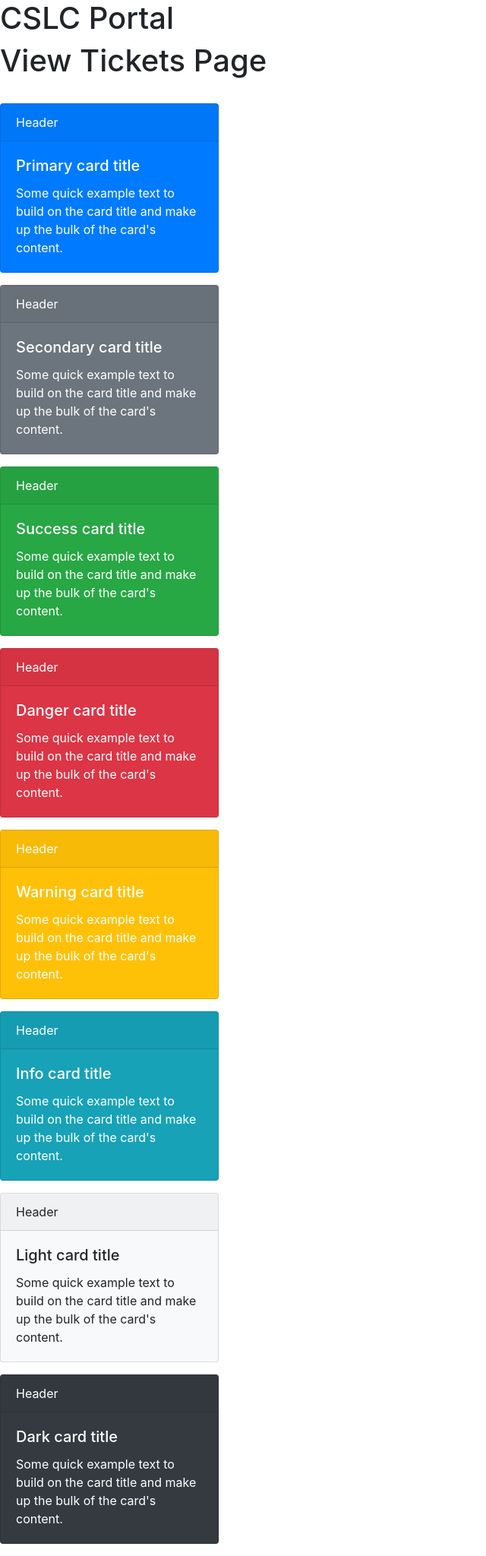
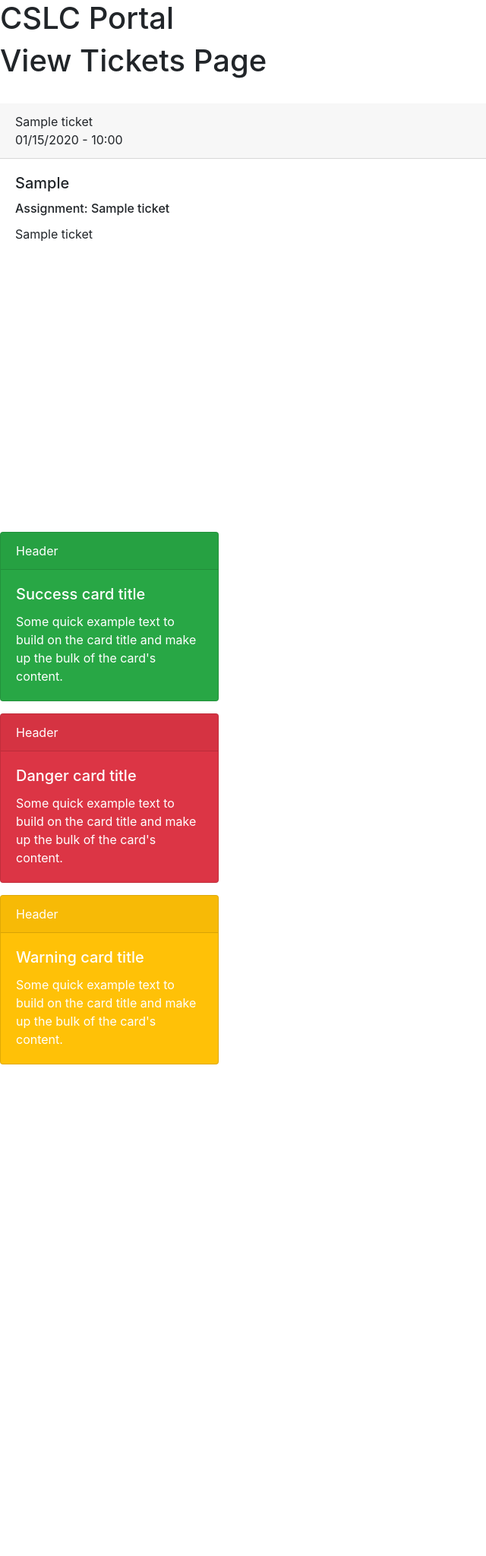
Before and after one commit to CSLC-Portal/UNO-CSLC-Ticket-Portal, a Flask app: template portal/app/templates/view_tickets.html in a window 1280 px wide. Shown: the whole page at 76% size, without its empty margins (0-640 px from the left). After the commit the page ends 1401 px from the top, so only its background shows below. Run offline with Flask 3, Linux system fonts and the light colour scheme; the template is opened without the code that fills it: values that come from a table or form of the project are taken from there, others are empty; tables that the repository leaves empty hold one stand-in row (values such as "Sample post"); parts of the project's set-up code (start-up, migrations or seed data) failed here and were passed over.

Commit message:
added jinja to display tickets in html

```diff
--- a/portal/app/templates/view_tickets.html
+++ b/portal/app/templates/view_tickets.html
@@ -4,20 +4,26 @@
 
 <h1>View Tickets Page</h1><br>
 
-<div class="card text-white bg-primary mb-3" style="max-width: 18rem;">
-    <div class="card-header">Header</div>
+{% for ticket in tickets %}
+    {% if ticket.status == m.Status.Open %}
+    <div class="card text-white bg-danger mb-3" style="max-width: 18rem;">
+    {% elif ticket.status == m.Status.Claimed %}
+    <div class="card text-white bg-warning mb-3" style="max-width: 18rem;"></div>
+    {% elif ticket.status == m.Status.Closed %}
+    <div class="card text-white bg-success mb-3" style="max-width: 18rem;"></div>
+    {% endif %}
+    <div class="card-header">{{ ticket.student_name }} <br> {{ ticket.time_created.strftime('%m/%d/%Y - %H:%M') }}</div>
     <div class="card-body">
-      <h5 class="card-title">Primary card title</h5>
-      <p class="card-text">Some quick example text to build on the card title and make up the bulk of the card's content.</p>
+      <h5 class="card-title">{{ ticket.course }}</h5>
+      <h6 class="card-title">Assignment: {{ ticket.assignment_name }}</h6>
+      <p class="card-text">{{ ticket.specific_question }}</p>
     </div>
-  </div>
-  <div class="card text-white bg-secondary mb-3" style="max-width: 18rem;">
-    <div class="card-header">Header</div>
-    <div class="card-body">
-      <h5 class="card-title">Secondary card title</h5>
-      <p class="card-text">Some quick example text to build on the card title and make up the bulk of the card's content.</p>
-    </div>
-  </div>
+</div>
+
+{% endfor %}
+
+
+<br><br><br><br><br><br><br><br><br><br><br><br><br><br><br>
   <div class="card text-white bg-success mb-3" style="max-width: 18rem;">
     <div class="card-header">Header</div>
     <div class="card-body">
@@ -39,25 +45,5 @@
       <p class="card-text">Some quick example text to build on the card title and make up the bulk of the card's content.</p>
     </div>
   </div>
-  <div class="card text-white bg-info mb-3" style="max-width: 18rem;">
-    <div class="card-header">Header</div>
-    <div class="card-body">
-      <h5 class="card-title">Info card title</h5>
-      <p class="card-text">Some quick example text to build on the card title and make up the bulk of the card's content.</p>
-    </div>
-  </div>
-  <div class="card bg-light mb-3" style="max-width: 18rem;">
-    <div class="card-header">Header</div>
-    <div class="card-body">
-      <h5 class="card-title">Light card title</h5>
-      <p class="card-text">Some quick example text to build on the card title and make up the bulk of the card's content.</p>
-    </div>
-  </div>
-  <div class="card text-white bg-dark mb-3" style="max-width: 18rem;">
-    <div class="card-header">Header</div>
-    <div class="card-body">
-      <h5 class="card-title">Dark card title</h5>
-      <p class="card-text">Some quick example text to build on the card title and make up the bulk of the card's content.</p>
-    </div>
-  </div>
+
 {% endblock %}
```
Also changed, not shown: portal/app/blueprints/views.py (+9 -8 lines), portal/app/model.py (+6 -4 lines).
